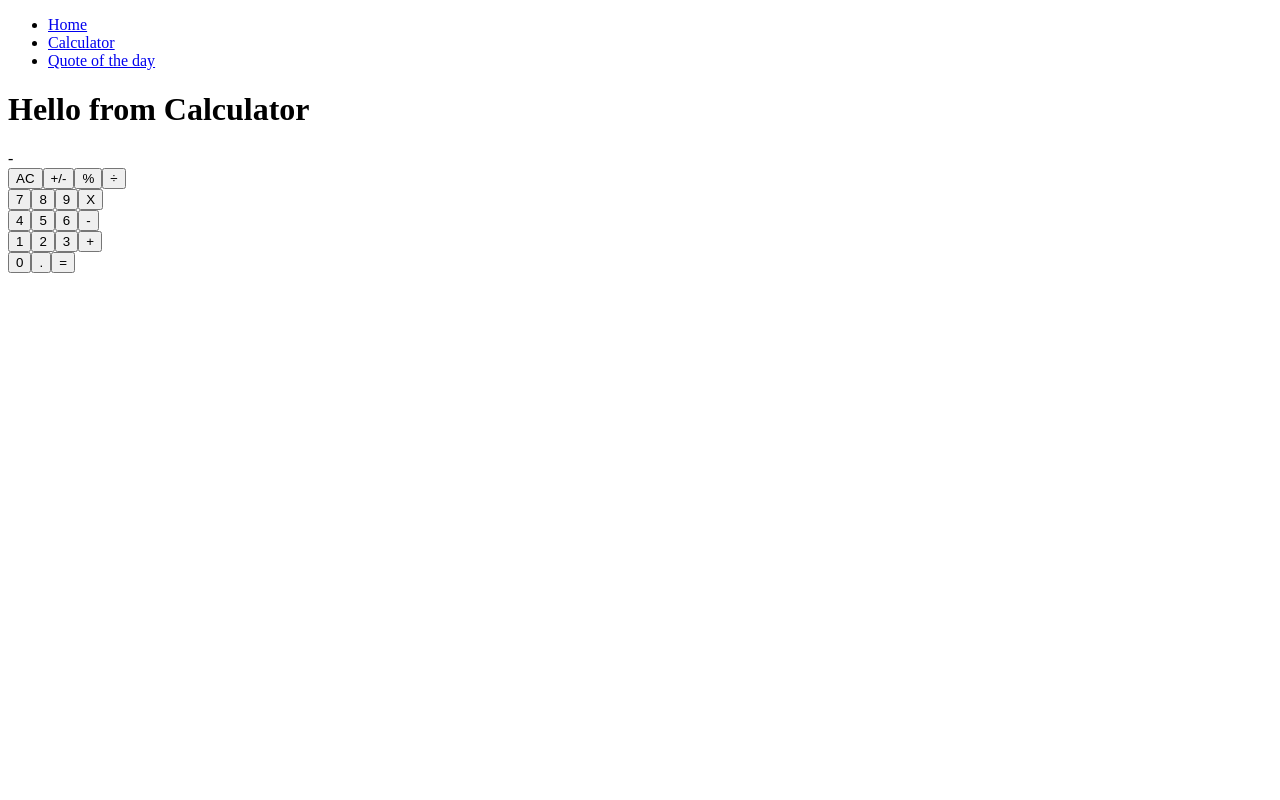
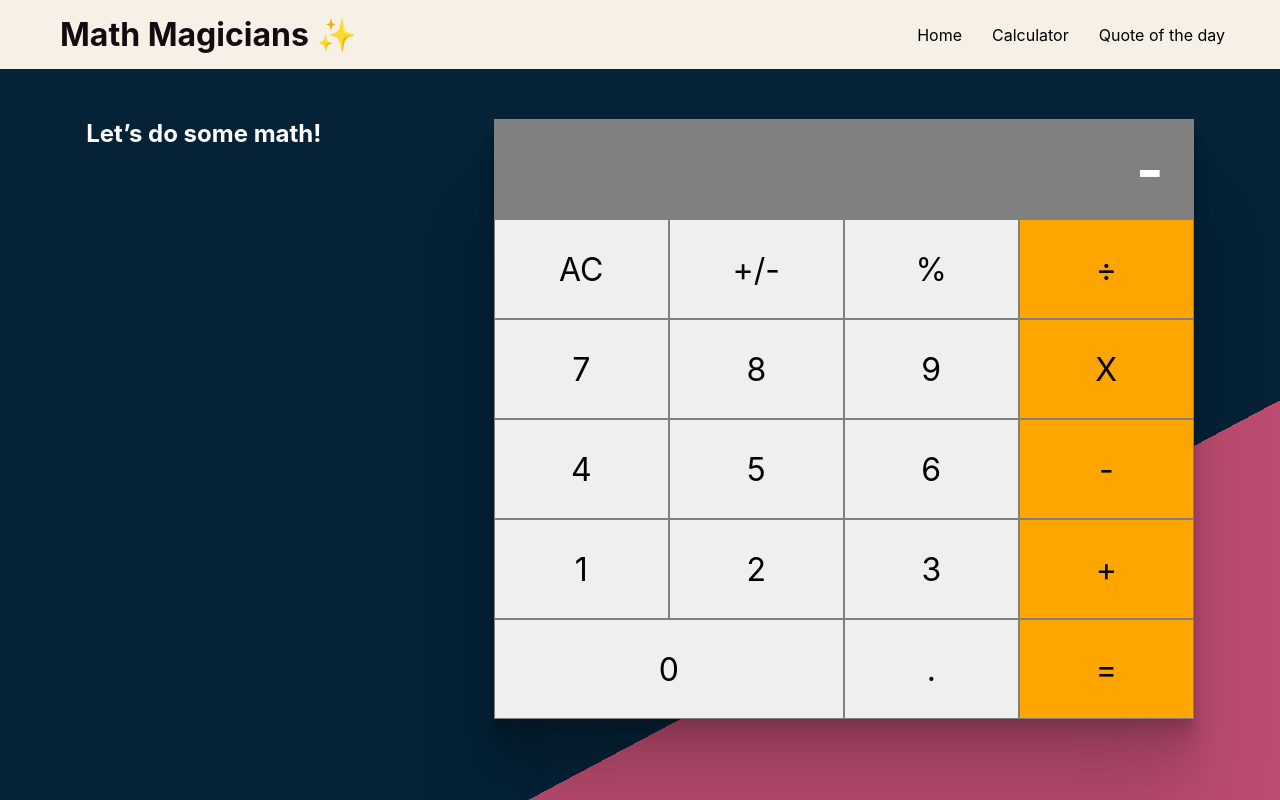
Before and after one commit to AlejandroNo4/calculator, a React (Create React App) app: page /Calculator in a window 1280 px wide. Built offline with nearby package versions, Linux system fonts and the light colour scheme.

Commit message:
Add styles to all pages and to the calculator with the required instructions. Rearrange props in Button.js to accept color and wide.

```diff
--- a/src/components/App.js
+++ b/src/components/App.js
@@ -18,7 +18,7 @@ const App = () => {
 
   return (
     <>
-      <div>
+      <div className="calculatorContainer">
         <Display result={next.toString()} />
         <ButtonPanel clickHandler={handleClick} />
       </div>
--- a/src/components/Button.js
+++ b/src/components/Button.js
@@ -1,13 +1,17 @@
 import React from 'react';
 import PropTypes from 'prop-types';
 
-const Button = (props) => {
-  const { name } = props;
-  const { clickHandler } = props;
+const Button = ({
+  name, clickHandler, color, wide,
+}) => {
+  const style = {
+    background: color,
+    width: wide === true ? '50%' : '25%',
+  };
   const handleClick = (name) => clickHandler(name);
 
   return (
-    <button type="button" onClick={() => handleClick(name)}>
+    <button type="button" className="btn" style={style} onClick={() => handleClick(name)}>
       <span>{name}</span>
     </button>
   );
@@ -15,9 +19,13 @@ const Button = (props) => {
 
 Button.defaultProps = {
   clickHandler: null,
+  color: 'orange',
+  wide: false,
 };
 
 Button.propTypes = {
+  color: PropTypes.string,
+  wide: PropTypes.bool,
   clickHandler: PropTypes.func,
   name: PropTypes.string.isRequired,
 };
--- a/src/components/ButtonPanel.js
+++ b/src/components/ButtonPanel.js
@@ -6,34 +6,34 @@ const ButtonPanel = ({ clickHandler }) => {
   const handleClick = (btnName) => clickHandler(btnName);
 
   return (
-    <div>
+    <div className="panel-container">
       <div>
-        <Button name="AC" clickHandler={() => handleClick('AC')} />
-        <Button name="+/-" clickHandler={() => handleClick('+/-')} />
-        <Button name="%" clickHandler={() => handleClick('%')} />
+        <Button name="AC" clickHandler={() => handleClick('AC')} color="dark-gray" />
+        <Button name="+/-" clickHandler={() => handleClick('+/-')} color="dark-gray" />
+        <Button name="%" clickHandler={() => handleClick('%')} color="dark-gray" />
         <Button name="÷" clickHandler={() => handleClick('÷')} />
       </div>
       <div>
-        <Button name="7" clickHandler={() => handleClick('7')} />
-        <Button name="8" clickHandler={() => handleClick('8')} />
-        <Button name="9" clickHandler={() => handleClick('9')} />
+        <Button name="7" clickHandler={() => handleClick('7')} color="dark-gray" />
+        <Button name="8" clickHandler={() => handleClick('8')} color="dark-gray" />
+        <Button name="9" clickHandler={() => handleClick('9')} color="dark-gray" />
         <Button name="X" clickHandler={() => handleClick('x')} />
       </div>
       <div>
-        <Button name="4" clickHandler={() => handleClick('4')} />
-        <Button name="5" clickHandler={() => handleClick('5')} />
-        <Button name="6" clickHandler={() => handleClick('6')} />
+        <Button name="4" clickHandler={() => handleClick('4')} color="dark-gray" />
+        <Button name="5" clickHandler={() => handleClick('5')} color="dark-gray" />
+        <Button name="6" clickHandler={() => handleClick('6')} color="dark-gray" />
         <Button name="-" clickHandler={() => handleClick('-')} />
       </div>
       <div>
-        <Button name="1" clickHandler={() => handleClick('1')} />
-        <Button name="2" clickHandler={() => handleClick('2')} />
-        <Button name="3" clickHandler={() => handleClick('3')} />
+        <Button name="1" clickHandler={() => handleClick('1')} color="dark-gray" />
+        <Button name="2" clickHandler={() => handleClick('2')} color="dark-gray" />
+        <Button name="3" clickHandler={() => handleClick('3')} color="dark-gray" />
         <Button name="+" clickHandler={() => handleClick('+')} />
       </div>
       <div>
-        <Button name="0" clickHandler={() => handleClick('0')} />
-        <Button name="." clickHandler={() => handleClick('.')} />
+        <Button name="0" clickHandler={() => handleClick('0')} color="dark-gray" wide />
+        <Button name="." clickHandler={() => handleClick('.')} color="dark-gray" />
         <Button name="=" clickHandler={() => handleClick('=')} />
       </div>
     </div>
--- a/src/components/Calculator.js
+++ b/src/components/Calculator.js
@@ -3,10 +3,12 @@ import App from './App';
 import NavBar from './Nav';
 
 const Calculator = () => (
-  <div>
+  <div className="body">
     <NavBar />
-    <h1>Hello from Calculator</h1>
-    <App />
+    <div className="main-container">
+      <h1 className="title">Let’s do some math!</h1>
+      <App />
+    </div>
   </div>
 );
 
--- a/src/components/Display.js
+++ b/src/components/Display.js
@@ -2,7 +2,7 @@ import React from 'react';
 import PropTypes from 'prop-types';
 
 const Display = ({ result }) => (
-  <div>
+  <div className="display">
     {result}
   </div>
 );
--- a/src/components/Home.js
+++ b/src/components/Home.js
@@ -2,9 +2,32 @@ import React from 'react';
 import NavBar from './Nav';
 
 const Home = () => (
-  <div>
+  <div className="body">
     <NavBar />
-    <h1>Hello from Home</h1>
+    <div className="home-container">
+      <h1 className="title">Welcome to our page!</h1>
+      <p className="text">
+        Lorem ipsum dolor sit amet, consectetur adipiscing elit. Nulla efficitur
+        imperdiet velit quis mollis. Donec eget ante nec odio consectetur
+        interdum ac vel neque. Cras sed commodo mi. Aliquam erat volutpat. Morbi
+        efficitur ex odio. Lorem ipsum dolor sit amet, consectetur adipiscing
+        elit. Donec ut lacus dapibus, suscipit libero vitae, egestas justo.
+      </p>
+      <p className="text">
+        Aenean id velit nisi. Suspendisse potenti. Nunc pulvinar justo nisl, vel
+        maximus mauris egestas consectetur. Nulla eget tortor at tellus placerat
+        gravida at at tellus. Sed porttitor, justo ac pretium scelerisque, velit
+        sem gravida urna, eget blandit risus est ac eros. Suspendisse eu urna id
+        nulla convallis molestie. Curabitur massa mauris, porttitor ac
+        vestibulum non, rhoncus in orci. Vestibulum ante ipsum primis in
+        faucibus orci luctus et ultrices posuere cubilia curae; Cras faucibus
+        nunc sit amet sapien sollicitudin, sed faucibus justo ultricies. Donec
+        ut felis eu orci viverra tempor. Nullam neque lectus, eleifend eget
+        augue eget, commodo tincidunt erat. Vivamus nec convallis lectus. Sed
+        congue nisi id luctus auctor. Duis feugiat eros rutrum, pretium lectus
+        ut, gravida nunc. Fusce hendrerit erat cursus massa iaculis consectetur.
+      </p>
+    </div>
   </div>
 );
 
--- a/src/components/Nav.js
+++ b/src/components/Nav.js
@@ -2,11 +2,12 @@ import React from 'react';
 import { Link } from 'react-router-dom';
 
 const NavBar = () => (
-  <div>
-    <ul>
-      <li><Link to="/">Home</Link></li>
-      <li><Link to="/Calculator">Calculator</Link></li>
-      <li><Link to="/Quote">Quote of the day</Link></li>
+  <div className="nav-container">
+    <h1 className="logo">Math Magicians ✨</h1>
+    <ul className="nav-bar">
+      <li className="nav-item"><Link to="/" className="link">Home</Link></li>
+      <li className="nav-item"><Link to="/Calculator" className="link">Calculator</Link></li>
+      <li className="nav-item"><Link to="/Quote" className="link">Quote of the day</Link></li>
     </ul>
   </div>
 );
--- a/src/components/Quote.js
+++ b/src/components/Quote.js
@@ -2,9 +2,11 @@ import React from 'react';
 import NavBar from './Nav';
 
 const Quote = () => (
-  <div>
+  <div className="body">
     <NavBar />
-    <h1>Hello from Quote</h1>
+    <div className="main-container">
+      <h1 className="quote">Mathematics is not about numbers, equations, computations, or algorithms: it is about understanding. –William Paul Thurston</h1>
+    </div>
   </div>
 );
 
--- a/src/index.css
+++ /dev/null
@@ -1,6 +0,0 @@
-* {
-  margin: 0;
-  padding: 0;
-  border: 0;
-  font-size: 100%;
-}
--- a/src/index.js
+++ b/src/index.js
@@ -1,6 +1,7 @@
 import React from 'react';
 import ReactDOM from 'react-dom';
 import Routes from './Routes';
+import './style.css';
 
 ReactDOM.render(
   <React.StrictMode>
--- /dev/null
+++ b/src/style.css
@@ -0,0 +1,125 @@
+* {
+  margin: 0;
+  padding: 0;
+  border: 0;
+  font-size: 100%;
+  font-family: -apple-system, BlinkMacSystemFont, 'Segoe UI', Roboto, Oxygen, Ubuntu, Cantarell, 'Open Sans', 'Helvetica Neue', sans-serif;
+}
+
+.body {
+  height: 100vh;
+  background: rgb(188,76,112);
+  background: linear-gradient(332deg, rgba(188,76,112,1) 27%, rgba(5,34,54,1) 27%);
+}
+
+.nav-container {
+  display: flex;
+  justify-content: space-between;
+  align-items: center;
+  margin-bottom: 50px;
+  padding: 15px 20px;
+  background-color: #F6F0E7;
+}
+
+.logo {
+  font-size: 2em;
+  color: #150A10;
+  padding-left: 40px ;
+}
+
+.nav-bar {
+  display: flex;
+  padding-right: 20px;
+}
+
+.nav-item {
+list-style: none;
+padding: 0 15px;
+}
+
+
+.link {
+  text-decoration: none;
+  color: black;
+}
+
+.link:visited {
+  color: black;
+}
+
+.main-container {
+  margin-top: 50px;
+  display: flex;
+  justify-content: space-around;
+}
+
+.home-container {
+  display: flex;
+  flex-direction: column;
+  text-align: center;
+  align-items: center;
+  color: white;
+}
+
+.title{
+  color: white;
+  font-size: 1.5em;
+}
+
+.quote {
+  margin-top: 35px;
+  font-size: 1.5em;
+  font-weight: bold;
+  max-width: 800px;
+  padding: 45px;
+  border: 2px dotted black;
+  background-color: white;
+  box-shadow:
+  0 2.8px 2.2px rgba(0, 0, 0, 0.034),
+  0 6.7px 5.3px rgba(0, 0, 0, 0.048),
+  0 12.5px 10px rgba(0, 0, 0, 0.06),
+  0 22.3px 17.9px rgba(0, 0, 0, 0.072),
+  0 41.8px 33.4px rgba(0, 0, 0, 0.086),
+  0 100px 80px rgba(0, 0, 0, 0.12)
+}
+
+.text {
+  margin-top: 35px;
+  max-width: 900px;
+}
+
+.calculatorContainer{
+  display: flex;
+  flex-direction: column;
+  width: 700px;
+  box-shadow:
+  0 2.8px 2.2px rgba(0, 0, 0, 0.034),
+  0 6.7px 5.3px rgba(0, 0, 0, 0.048),
+  0 12.5px 10px rgba(0, 0, 0, 0.06),
+  0 22.3px 17.9px rgba(0, 0, 0, 0.072),
+  0 41.8px 33.4px rgba(0, 0, 0, 0.086),
+  0 100px 80px rgba(0, 0, 0, 0.12)
+}
+
+.display {
+  display: flex;
+  height: 100px;
+  font-weight: bold;
+  font-size: 3.7em;
+  color: white;
+  justify-content: flex-end;
+  align-items: center;
+  background: gray;
+  padding: 0 30px;
+}
+
+.panel-container {
+  display: flex;
+  flex-direction: column;
+}
+
+.btn {
+  height: 100px;
+  border: 1px solid gray;
+  font-size: 2em;
+}
```
